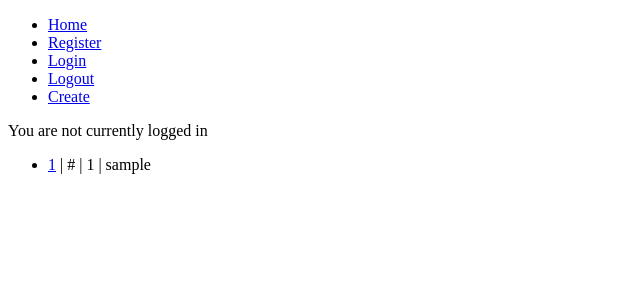
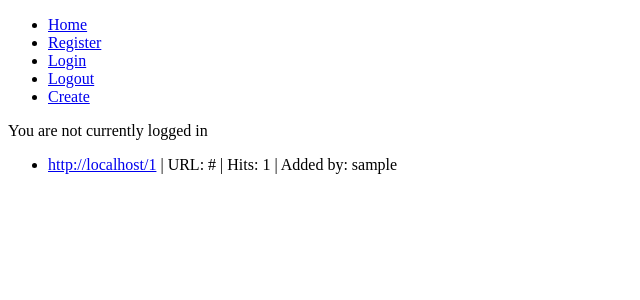
Before and after one commit to byanofsky/bookmarks, a Flask app: page / in a window 1280 px wide. Shown: the top 300 px of the page, without its empty margins (0-640 px from the left). Run offline with Flask 2, Linux system fonts and the light colour scheme; tables that the repository leaves empty hold one stand-in row (values such as "Sample post"); parts of the project's set-up code (start-up, migrations or seed data) failed here and were passed over.

Commit message:
Update frontpage bookmark descriptions

```diff
--- a/bookmarks/templates/front_page.html
+++ b/bookmarks/templates/front_page.html
@@ -5,10 +5,10 @@
     {% for b in bookmarks %}
     <li>
       <a href="{{ url_for('front_page') }}{{ b.id }}"
-         target="_blank">{{ b.id }}</a>
-      | {{ b.link }}
-      | {{ b.hits }}
-      | {{ b.user.username }}
+         target="_blank">{{ request.url_root }}{{ b.id }}</a>
+      | URL: {{ b.link }}
+      | Hits: {{ b.hits }}
+      | Added by: {{ b.user.username }}
     </li>
     {% endfor %}
   </ul>
```
